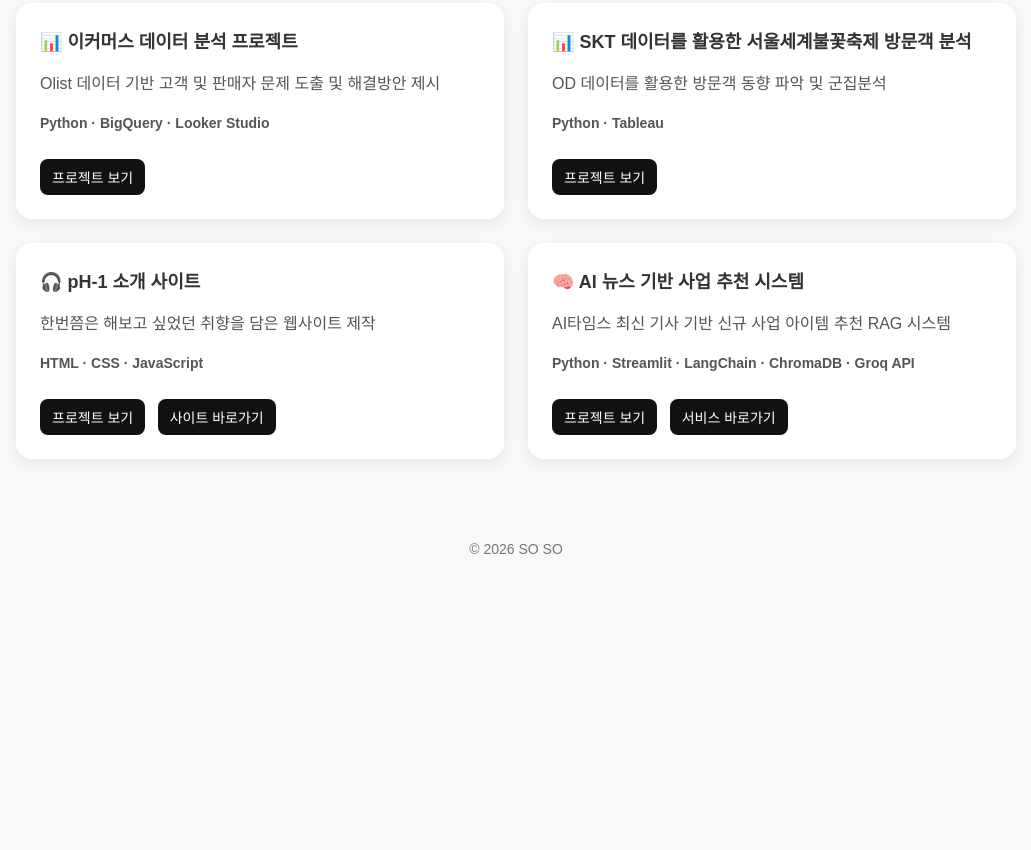
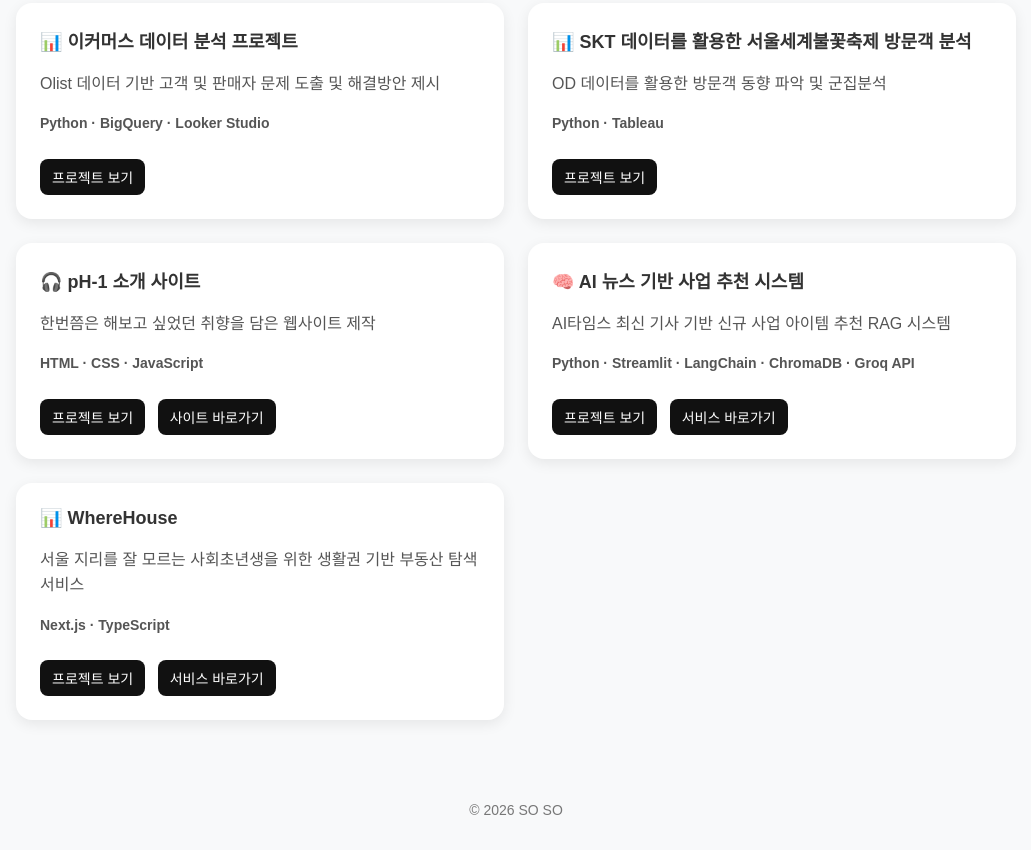
Before and after one commit to rlathwjd/rlathwjd.github.io, a plain HTML site: page index.html in a window 1280 px wide. Shown: the part 403-1253 px from the top of the page, without its empty margins (124-1155 px from the left). Before the commit the page ends 992 px from the top, so only its background shows below. Drawn offline with Linux system fonts and the light colour scheme.

Commit message:
Update index.html

```diff
--- a/index.html
+++ b/index.html
@@ -152,6 +152,14 @@
       <a href="https://ai-news-business-recommender-ezuhhysyrrg36xjy6wjkfq.streamlit.app/" target="_blank">서비스 바로가기</a>
     </div>
 
+    <div class="project">
+      <h3>📊 WhereHouse</h3>
+      <p>서울 지리를 잘 모르는 사회초년생을 위한 생활권 기반 부동산 탐색 서비스</p>
+      <p class="stack">Next.js · TypeScript</p>
+      <a href="https://github.com/rlathwjd/WhereHouse" target="_blank">프로젝트 보기</a>
+      <a href="https://where-house-rouge.vercel.app/" target="_blank">서비스 바로가기</a>
+    </div>
+
   </div>
 </section>
 
```
